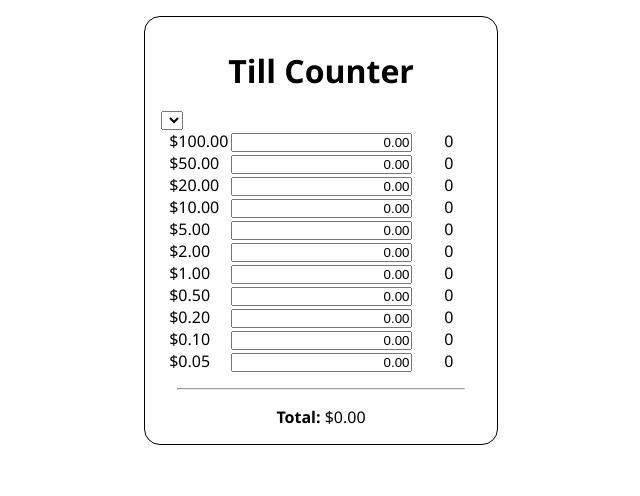
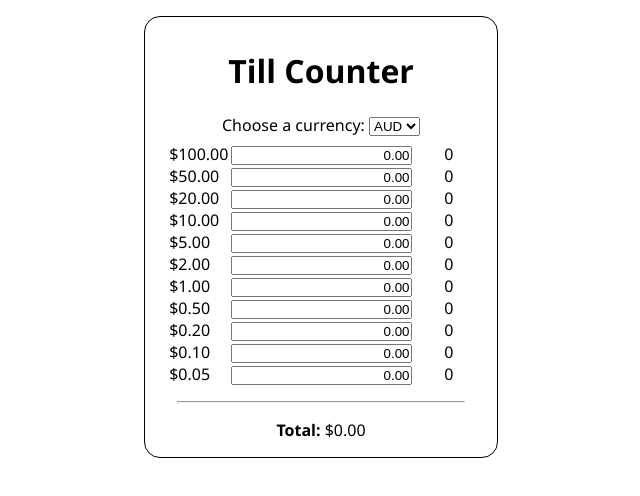
Before and after one commit to morgandival/till-counter, a React (Create React App) app: page / in a window 1280 px wide. Shown: the top 496 px of the page, without its empty margins (319-959 px from the left). Built offline with nearby package versions, Linux system fonts and the light colour scheme.

Commit message:
Added some default styles for currency component

```diff
--- a/src/App.tsx
+++ b/src/App.tsx
@@ -1,12 +1,14 @@
 import React from 'react';
 import './App.css';
 import Header from './components/Header';
+import Currency from './components/Currency';
 import TillCounter from './components/TillCounter';
 
 function App(): JSX.Element {
   return (
     <div className="App">
       <Header title="Till Counter" />
+      <Currency />
       <TillCounter denoms={[100, 50, 20, 10, 5, 2, 1, 0.5, 0.2, 0.1, 0.05]} />
     </div>
   );
--- a/src/components/Currency.tsx
+++ b/src/components/Currency.tsx
@@ -2,8 +2,13 @@ import React from 'react';
 
 function Currency(): JSX.Element {
   return (
-    <div>
-      <select></select>
+    <div className="currency" id="currency">
+      <label>Choose a currency: </label>
+      <select>
+        <option value="AUD">AUD</option>
+        <option value="NZD">NZD</option>
+        <option value="USD">USD</option>
+      </select>
     </div>
   );
 }
--- a/src/components/TillCounter.tsx
+++ b/src/components/TillCounter.tsx
@@ -1,5 +1,4 @@
 import React from 'react';
-import Currency from './Currency';
 import Denomination from '../components/Denomination';
 
 // Declare Props type
@@ -161,7 +160,6 @@ function TillCounter(props: Props): JSX.Element {
 
   return (
     <div className="tillcounter">
-      <Currency />
       {outputs}
       <hr />
       <div className="total">
--- a/src/index.css
+++ b/src/index.css
@@ -9,6 +9,12 @@ body {
 
 .header {
   padding: 1em;
+  text-align: center;
+}
+
+.currency {
+  margin: 0.2em;
+  padding: 0.2em;
   text-align: center;
 }
 
```
